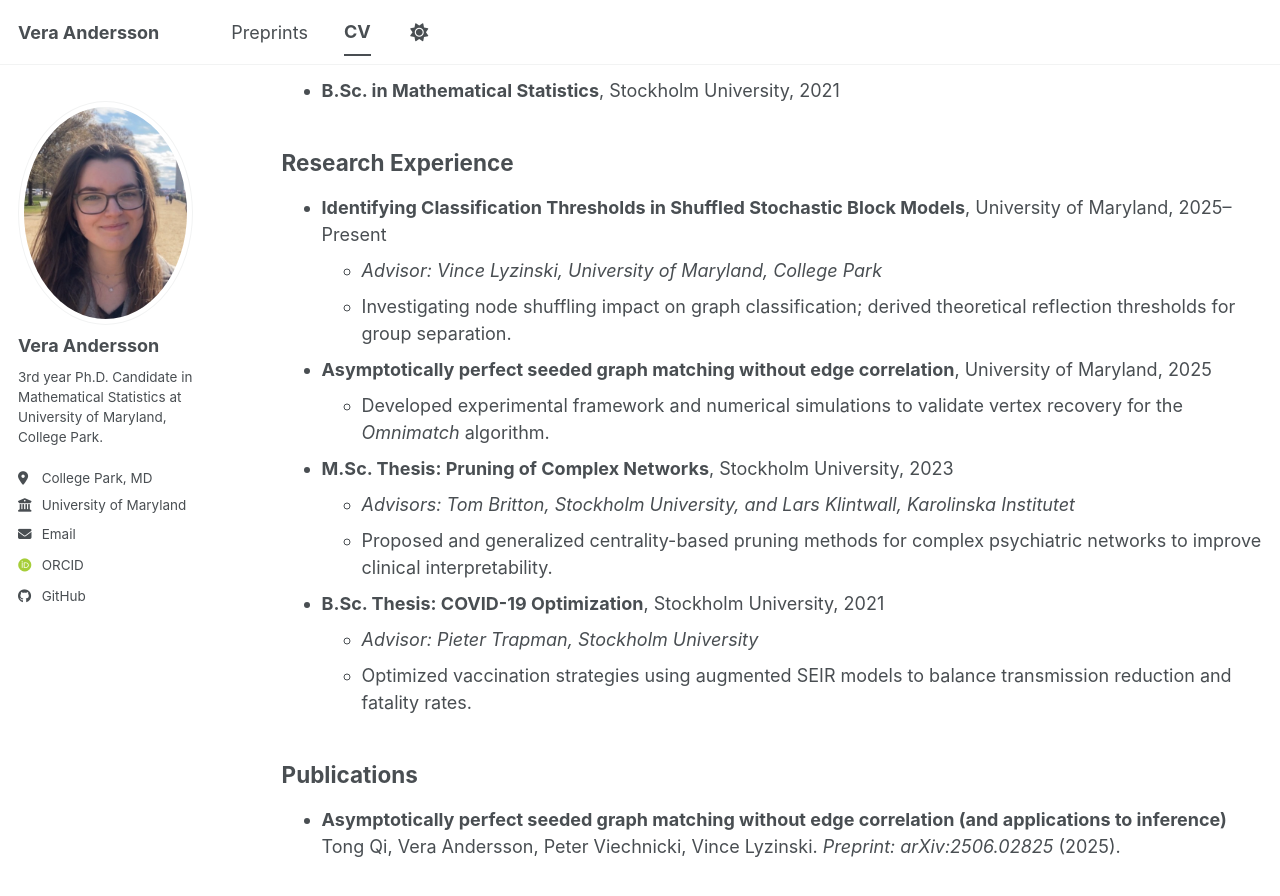
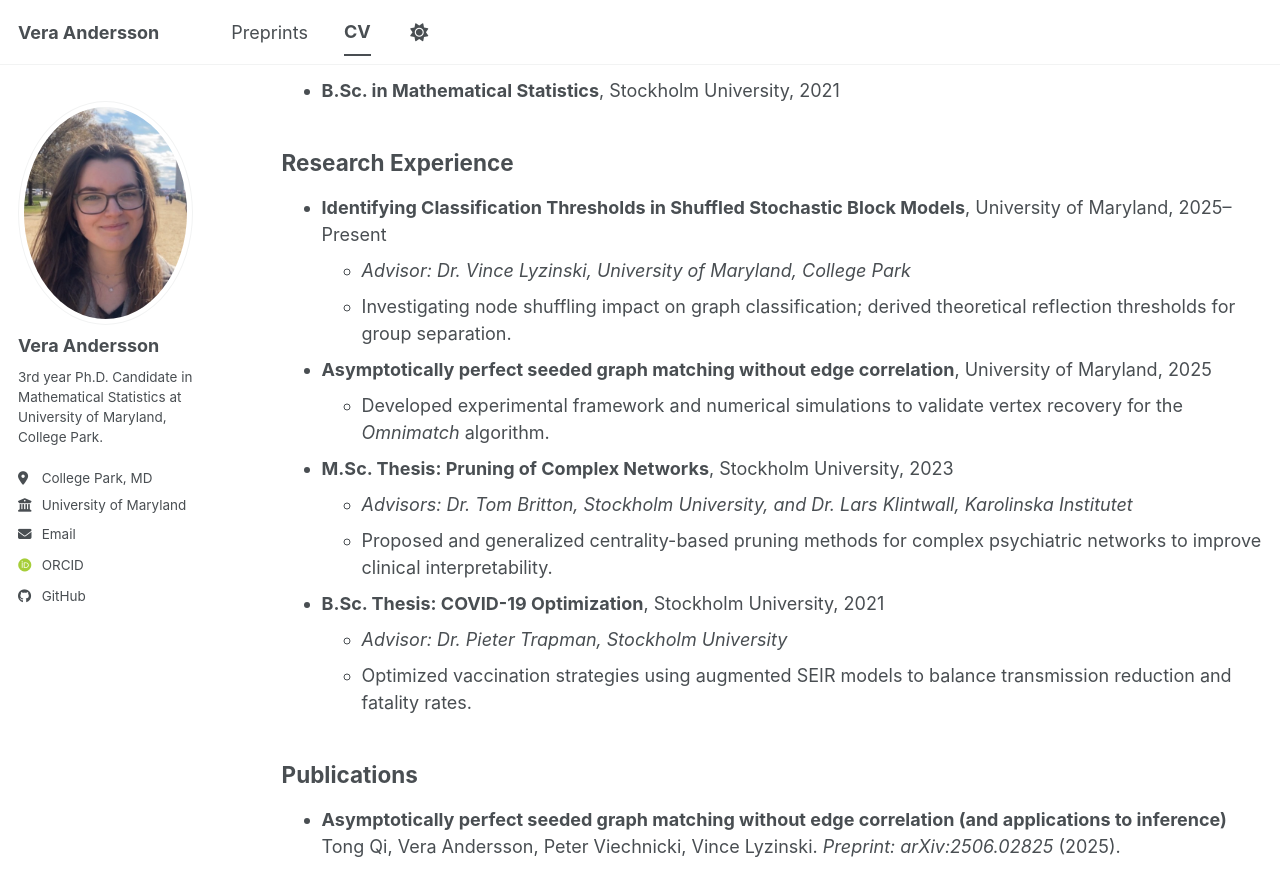
Before and after one commit to veraandersson/veraandersson.github.io, a Jekyll site: the page built from _pages/cv.md, in a window 1280 px wide and 900 px high, scrolled down 286 px. Shown: the top 896 px of the window. Built offline with Jekyll 4.4.1, drawn with Linux system fonts in a browser that asks for light colours; some web fonts are replaced; a script bundle is joined from its source files by our own code; library files that are not in the unit come from our copies.

Commit message:
Update cv.md

```diff
--- a/_pages/cv.md
+++ b/_pages/cv.md
@@ -20,15 +20,15 @@ Education
 Research Experience
 ------
 * **Identifying Classification Thresholds in Shuffled Stochastic Block Models**, University of Maryland, 2025–Present
-  * *Advisor: Vince Lyzinski, University of Maryland, College Park*
+  * *Advisor: Dr. Vince Lyzinski, University of Maryland, College Park*
   * Investigating node shuffling impact on graph classification; derived theoretical reflection thresholds for group separation.
 * **Asymptotically perfect seeded graph matching without edge correlation**, University of Maryland, 2025
   * Developed experimental framework and numerical simulations to validate vertex recovery for the *Omnimatch* algorithm.
 * **M.Sc. Thesis: Pruning of Complex Networks**, Stockholm University, 2023
-  * *Advisors: Tom Britton, Stockholm University, and Lars Klintwall, Karolinska Institutet*
+  * *Advisors: Dr. Tom Britton, Stockholm University, and Dr. Lars Klintwall, Karolinska Institutet*
   * Proposed and generalized centrality-based pruning methods for complex psychiatric networks to improve clinical interpretability.
 * **B.Sc. Thesis: COVID-19 Optimization**, Stockholm University, 2021
-  * *Advisor: Pieter Trapman, Stockholm University*
+  * *Advisor: Dr. Pieter Trapman, Stockholm University*
   * Optimized vaccination strategies using augmented SEIR models to balance transmission reduction and fatality rates.
 
 Publications
```
